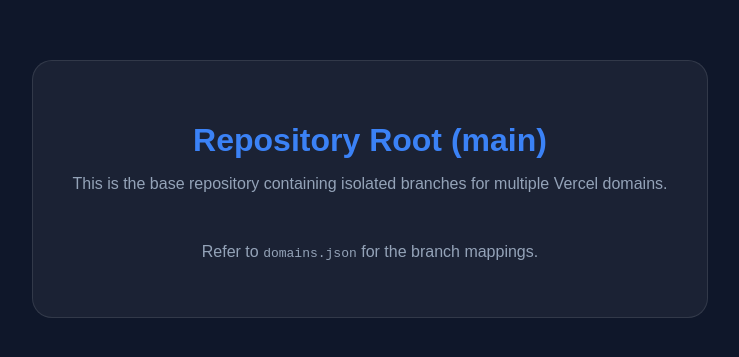
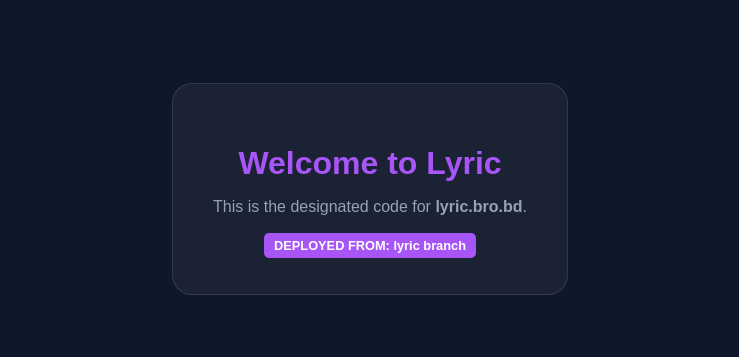
Before and after one commit to Mahin2712/My-Web-pages, a plain HTML site: page index.html in a window 1280 px wide. Shown: the part 211-568 px from the top of the page, without its empty margins (270-1009 px from the left). Drawn offline with Linux system fonts and the light colour scheme.

Commit message:
Initialize lyric site content

```diff
--- a/index.html
+++ b/index.html
@@ -3,20 +3,20 @@
 <head>
     <meta charset="UTF-8">
     <meta name="viewport" content="width=device-width, initial-scale=1.0">
-    <title>Web Pages Root (Main Branch)</title>
+    <title>Lyric | lyric.bro.bd</title>
     <style>
         body { font-family: sans-serif; background: #0f172a; color: white; display: flex; align-items: center; justify-content: center; height: 100vh; margin: 0; }
         .card { text-align: center; padding: 40px; background: rgba(255,255,255,0.05); border-radius: 20px; border: 1px solid rgba(255,255,255,0.1); }
-        h1 { margin-bottom: 10px; color: #3b82f6; }
-        p { color: #94a3b8; }
+        h1 { margin-bottom: 10px; color: #a855f7; } /* Purple color for distinctiveness */
+        p { color: #94a3b8; margin-bottom: 20px;}
+        .branch-badge { background: #a855f7; color: white; padding: 5px 10px; border-radius: 5px; font-size: 0.8rem; font-weight: bold; }
     </style>
 </head>
 <body>
     <div class="card">
-        <h1>Repository Root (main)</h1>
-        <p>This is the base repository containing isolated branches for multiple Vercel domains.</p>
-        <br>
-        <p>Refer to <code>domains.json</code> for the branch mappings.</p>
+        <h1>Welcome to Lyric</h1>
+        <p>This is the designated code for <strong>lyric.bro.bd</strong>.</p>
+        <span class="branch-badge">DEPLOYED FROM: lyric branch</span>
     </div>
 </body>
 </html>
```
